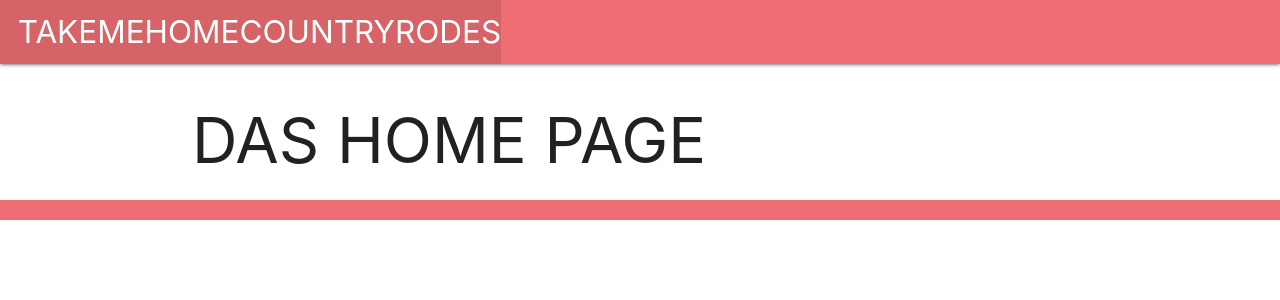
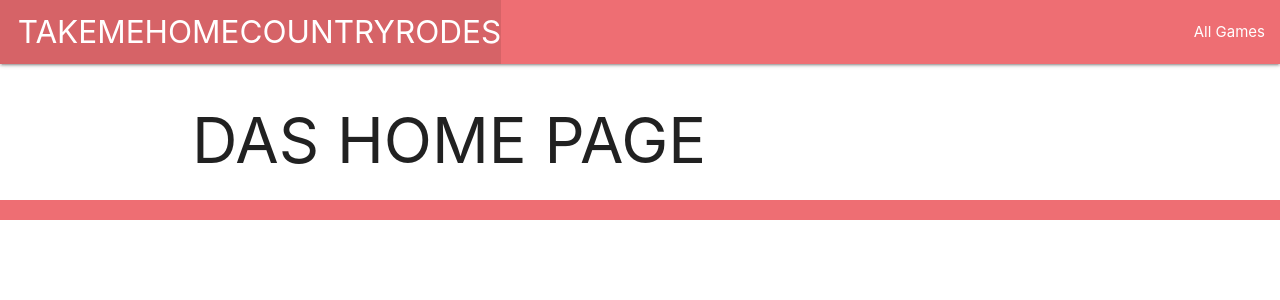
Before and after one commit to Harrison-Berek/House-of-Cards, a Django app: page / in a window 1280 px wide. Shown: the top 300 px of the page. Run offline with Django 3.2, Linux system fonts and the light colour scheme.

Commit message:
Index Page

```diff
--- a/houseofcards/main_app/templates/base.html
+++ b/houseofcards/main_app/templates/base.html
@@ -16,6 +16,7 @@
         </ul>
         <!-- NAV LINKKS -->
         <ul class="right">
+          <li><a href="/games">All Games</a></li>
         </ul>
       </div>
     </nav>
--- a/houseofcards/main_app/urls.py
+++ b/houseofcards/main_app/urls.py
@@ -4,4 +4,5 @@ from . import views
 
 urlpatterns = [
     path('', views.home, name='home'),
+    path('games/', views.games_index, name='index'),
 ]
--- a/houseofcards/main_app/views.py
+++ b/houseofcards/main_app/views.py
@@ -1,6 +1,19 @@
 from django.shortcuts import render
 # from django.http import HttpResponse
+
+class Games:  # Note that parens are optional if not inheriting from another class
+  def __init__(self, name):
+    self.name = name
+
+games = [
+  Games('Spades'),
+]
 
 # Create your views here.
 def home(request):
     return render(request, 'home.html')
+
+def games_index(request):
+    return render(request, 'games/index.html', {
+        'games': games
+    })
```
Also changed, not shown: houseofcards/main_app/templates/games/index.html (added, +15 -0 lines).
